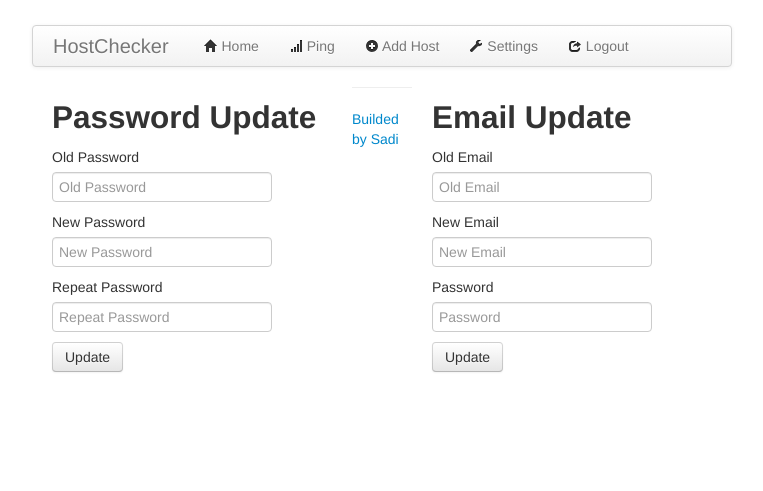
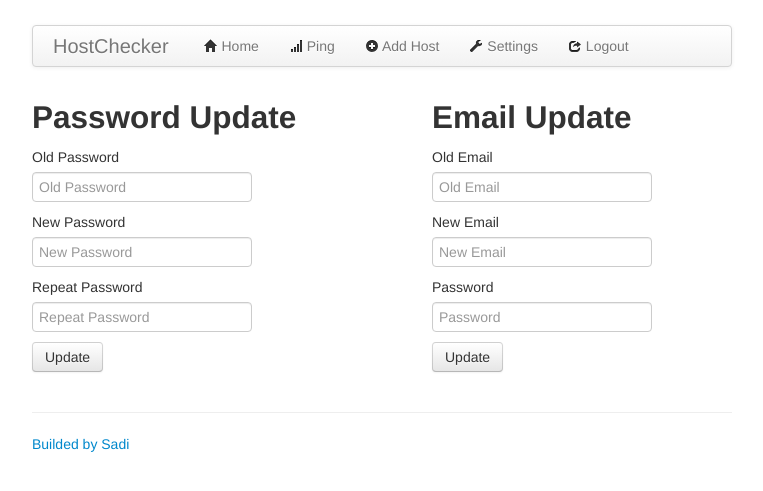
Before and after one commit to kelvincobanaj/HostChecker, a PHP site: page /settings.php in a window 1280 px wide. Shown: the top 491 px of the page, without its empty margins (238-1001 px from the left). Run offline with PHP 8.4, Linux system fonts and the light colour scheme; the visitor is signed in with stand-in values (Sample User, id 1).

Commit message:
Bug Fix
Fixed Footer display problem.

```diff
--- a/upload/settings.php
+++ b/upload/settings.php
@@ -46,6 +46,7 @@
 
 
 ?>
+<div class="row">
 <div class="span4 pull-left">
     <h2>Password Update</h2>
 
@@ -112,6 +113,7 @@
 
     </form>
 </div>
+</div>
 
 
 <?php require_once 'footer.php'; ?>
```
